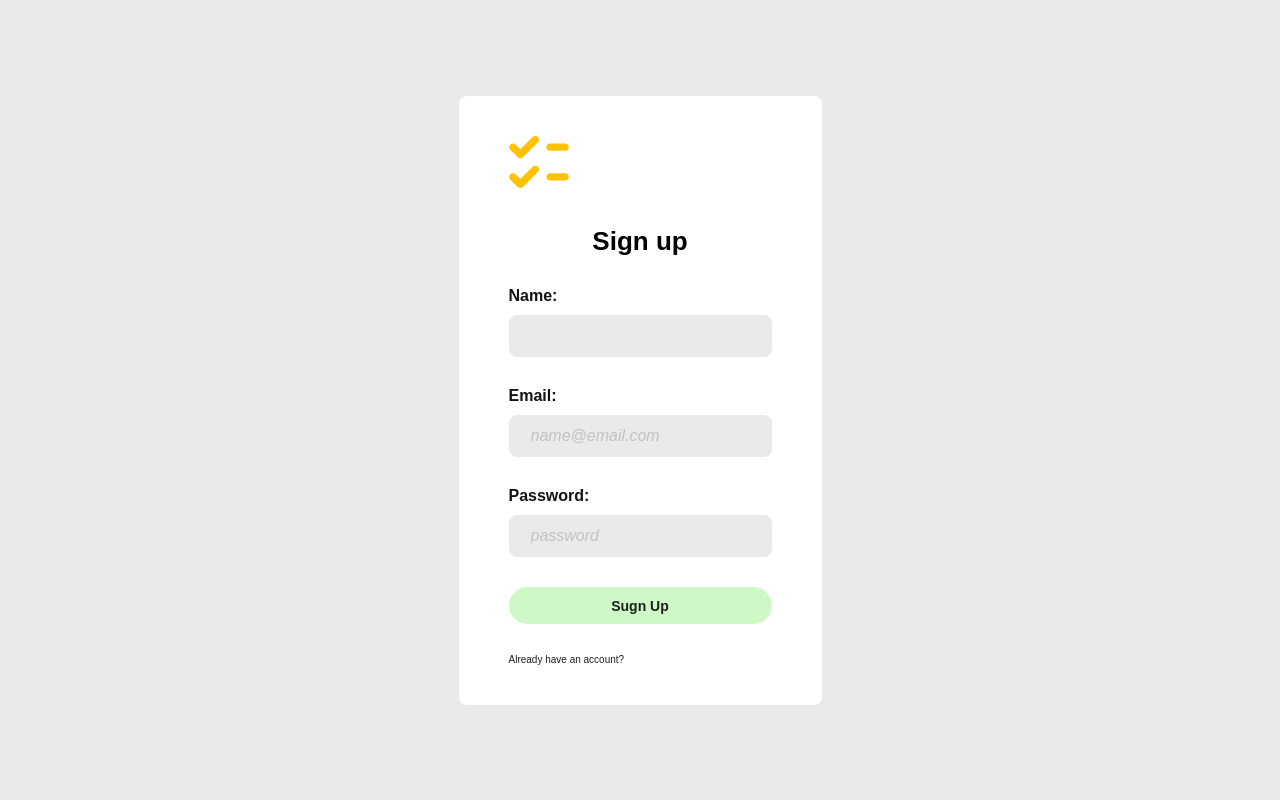
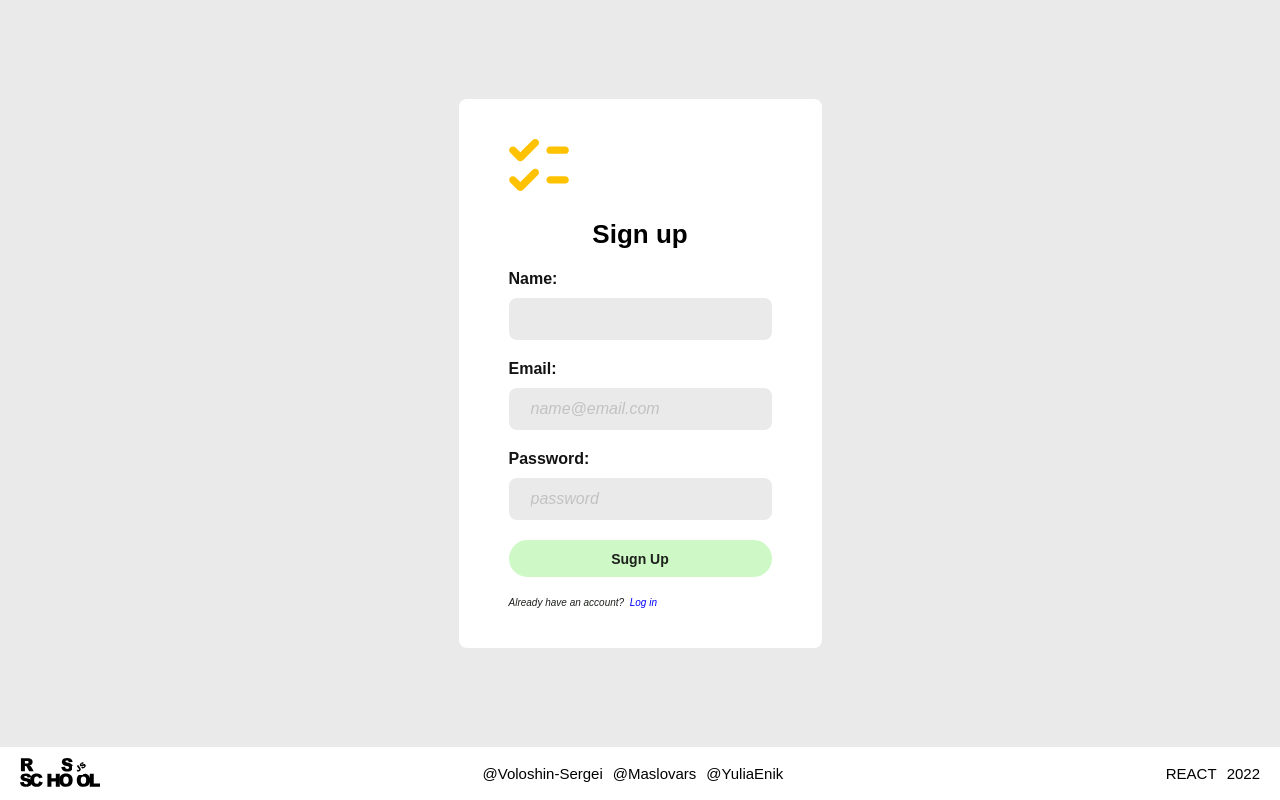
Before and after one commit to Maslovars/project-management-app, a Next.js app: page /signup in a window 1280 px wide. Built offline with nearby package versions, Linux system fonts and the light colour scheme; a web font is replaced by a local one.

Commit message:
feat: #26 #27 add login and sign up pages

```diff
--- a/components/EntryPage/EntryCard/EntryCard.styled.ts
+++ b/components/EntryPage/EntryCard/EntryCard.styled.ts
@@ -8,7 +8,7 @@ export const EntryCardWrap = styled.div`
   background-color: ${colors.colorBgSecondary};
   display: flex;
   flex-direction: column;
-  gap: 3rem;
+  gap: 2rem;
   border-radius: 8px;
   h2 {
     font-weight: ${fonts.fontWeightBold};
@@ -19,12 +19,21 @@ export const EntryCardWrap = styled.div`
   form {
     display: flex;
     flex-direction: column;
-    gap: 3rem;
+    gap: 2rem;
   }
   span {
     color: ${colors.colorFontPrimaryLighten};
-    font-size: ${fonts.fontSizeRegular}*0.6;
+    font-size: ${fonts.fontSizeRegular}*.8;
     font-weight: ${fonts.fontWeightRegular};
+    font-style: italic;
+  }
+  a {
+    color: blue;
+
+    transition: .5s;
+    &:hover {
+      opacity: .5;
+    }
   }
 `
 
--- a/components/EntryPage/EntryPageWrap/EntryPageWrap.styled.ts
+++ b/components/EntryPage/EntryPageWrap/EntryPageWrap.styled.ts
@@ -12,7 +12,7 @@ export const PageWrap = styled.span`
   background-color: ${colors.colorBgSecondaryDarken};
 `
 
-export const ContentWrap = styled.span`
+export const ContentWrap = styled.div`
   height: 100%;
   width: 100%;
   display: flex;
--- a/components/EntryPage/EntryPageWrap/EntryPageWrap.tsx
+++ b/components/EntryPage/EntryPageWrap/EntryPageWrap.tsx
@@ -2,8 +2,7 @@ import { EntryCard } from '@/components/EntryPage/EntryCard/EntryCard';
 import { TextInput } from '@/components/common/TextInput';
 import { RoundedButton } from '@/components/common/RoundedButton';
 import { PageWrap, ContentWrap } from './EntryPageWrap.styled';
-import type { NextPage } from 'next';
-//import { Footer } from
+import { Footer } from '@/components/Footer';
 
 type Props = {
   children?: React.ReactNode,
@@ -13,8 +12,11 @@ export const EntryPageWrap: React.FC<Props> = ({children}) => {
   return (
     <PageWrap>
       <ContentWrap>
-        {children}
+        <EntryCard>
+          {children}
+        </EntryCard>
       </ContentWrap>
+      <Footer />
     </PageWrap>
   );
 };
--- a/components/Footer/Footer.tsx
+++ b/components/Footer/Footer.tsx
@@ -7,7 +7,6 @@ import {
   GitHubsItem,
   LogoSchool,
   Wrap,
-  Year,
 } from './footer.styled';
 
 export const Footer: React.FC = () => {
@@ -30,7 +29,7 @@ export const Footer: React.FC = () => {
         </GitHubsList>
         <Wrap>
           <Link href="https://rs.school/react/">REACT </Link>
-          <Year>2022</Year>
+          <p>2022</p>
         </Wrap>
       </FooterWrapper>
     </FooterSpan>
--- a/components/Footer/footer.styled.ts
+++ b/components/Footer/footer.styled.ts
@@ -18,6 +18,7 @@ export const FooterWrapper = styled.div`
   height: 100%;
   margin: 0 auto;
   padding: 0.5rem 2rem;
+  font-size: ${fonts.fontSizeRegular};
   @media (max-width: ${breakpoints.sm}) {
     justify-content: center;
   }
@@ -25,8 +26,6 @@ export const FooterWrapper = styled.div`
 
 export const Link = styled.a`
   color: black;
-  font-weight: ${fonts.fontWeightBold};
-  font-size: ${fonts.fontSizeRegular};
   cursor: pointer;
   transition: 0.5s;
   &:hover {
@@ -52,8 +51,3 @@ export const Wrap = styled.div`
   flex-wrap: wrap;
   gap: 1rem;
 `;
-
-export const Year = styled.p`
-  font-weight: ${fonts.fontWeightBold};
-  font-size: ${fonts.fontSizeRegular};
-`;
--- a/components/common/TextInput/TextInput.tsx
+++ b/components/common/TextInput/TextInput.tsx
@@ -3,15 +3,16 @@ import { Container, Description, Input } from './TextInput.styled';
 interface TextInputProps {
   htmlFor: string;
   name: string;
+  type?: string;
   placeholder?: string;
 }
 
-export const TextInput: React.FC<TextInputProps> = ({ htmlFor, name, placeholder }) => {
+export const TextInput: React.FC<TextInputProps> = ({ htmlFor, name, type='text', placeholder }) => {
   return (
     <Container>
       <label htmlFor={htmlFor}>
         <Description>{name}:</Description>
-        <Input type="text" name={name} placeholder={placeholder} />
+        <Input type={type} name={name} placeholder={placeholder} />
       </label>
     </Container>
   );
--- a/pages/signup/index.tsx
+++ b/pages/signup/index.tsx
@@ -1,25 +1,23 @@
-import { EntryCard } from '@/components/EntryPage/EntryCard/EntryCard';
+import Link from 'next/link';
 import { TextInput } from '@/components/common/TextInput';
 import { RoundedButton } from '@/components/common/RoundedButton';
 import { EntryPageWrap } from '@/components/EntryPage/EntryPageWrap/EntryPageWrap';
 import type { NextPage } from 'next';
-//import { Footer } from
 
 export const SignUp: NextPage = () => {
   return (
     <EntryPageWrap>
-      <EntryCard>
         <h2>Sign up</h2>
         <form onSubmit={(e) => e.preventDefault()}>
           <TextInput htmlFor='signup-name' name='Name'></TextInput>
-          <TextInput htmlFor='signup-email' name='Email' placeholder='name@email.com'></TextInput>
-          <TextInput htmlFor='signup-password' name='Password' placeholder='password'></TextInput>
+          <TextInput htmlFor='signup-email' name='Email' type='email' placeholder='name@email.com'></TextInput>
+          <TextInput htmlFor='signup-password' name='Password' type='password' placeholder='password'></TextInput>
           <RoundedButton type='submit' variant='big' typeBtn='addBtn'>Sugn Up</RoundedButton>
         </form>
         <span>
-          Already have an account?
+          Already have an account? &nbsp;
+          <Link href='/login'><a>Log in</a></Link>
         </span>
-      </EntryCard>
     </EntryPageWrap>
   );
 };
```
Also changed, not shown: pages/login/index.tsx (+5 -7 lines), public/img/404.png (added).
